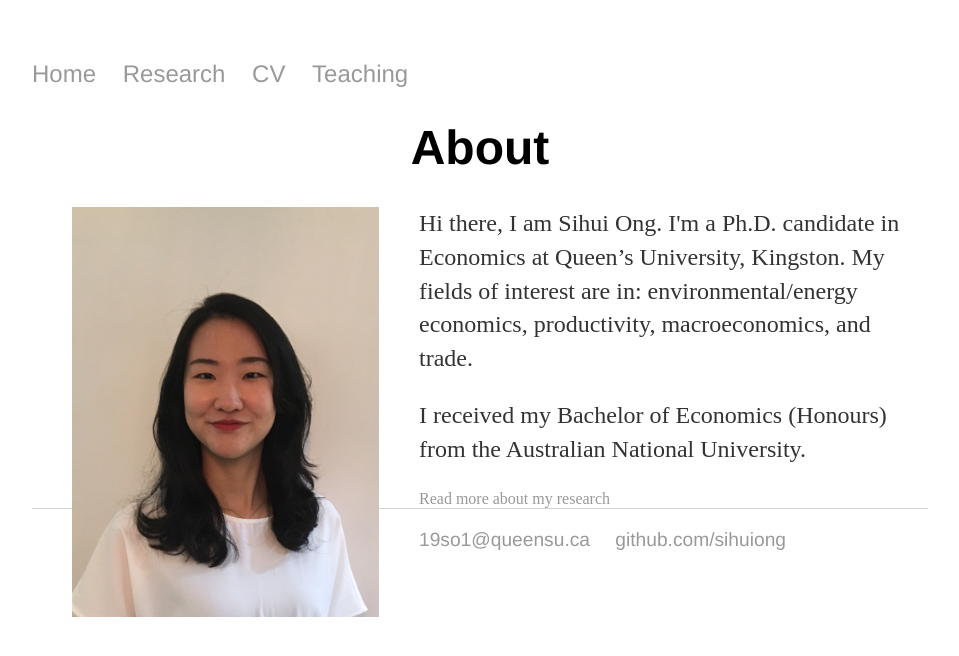
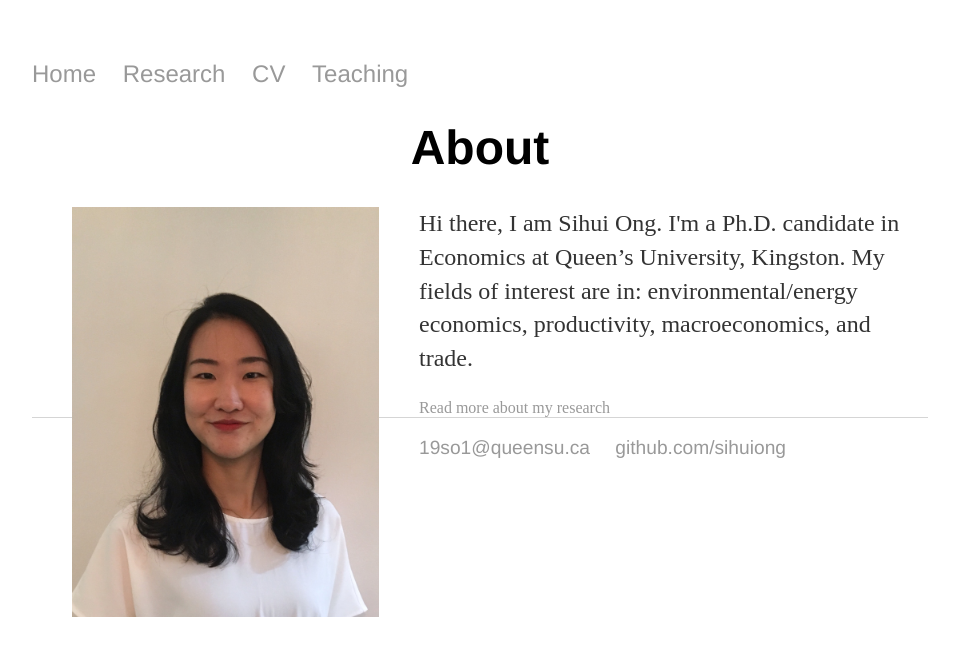
Before and after one commit to SihuiOng/SihuiOng.github.io, a Jekyll site: the page built from index.html, in a window 1280 px wide. Shown: the top 656 px of the page, without its empty margins (160-1119 px from the left). Built offline with Jekyll 4.4.1, drawn with Linux system fonts in a browser that asks for light colours.

Commit message:
Update index.html

```diff
--- a/index.html
+++ b/index.html
@@ -16,7 +16,7 @@ title: Sihui Ong, Ph.D. Candidate in Economics at Queen's University
 	</p>
 
 
-	<p>I received my Bachelor of Economics (Honours) from the Australian National University. </p>
+
 
 		<a href="/research">Read more about my research</a>
 </div><!-- /.blurb -->
```
